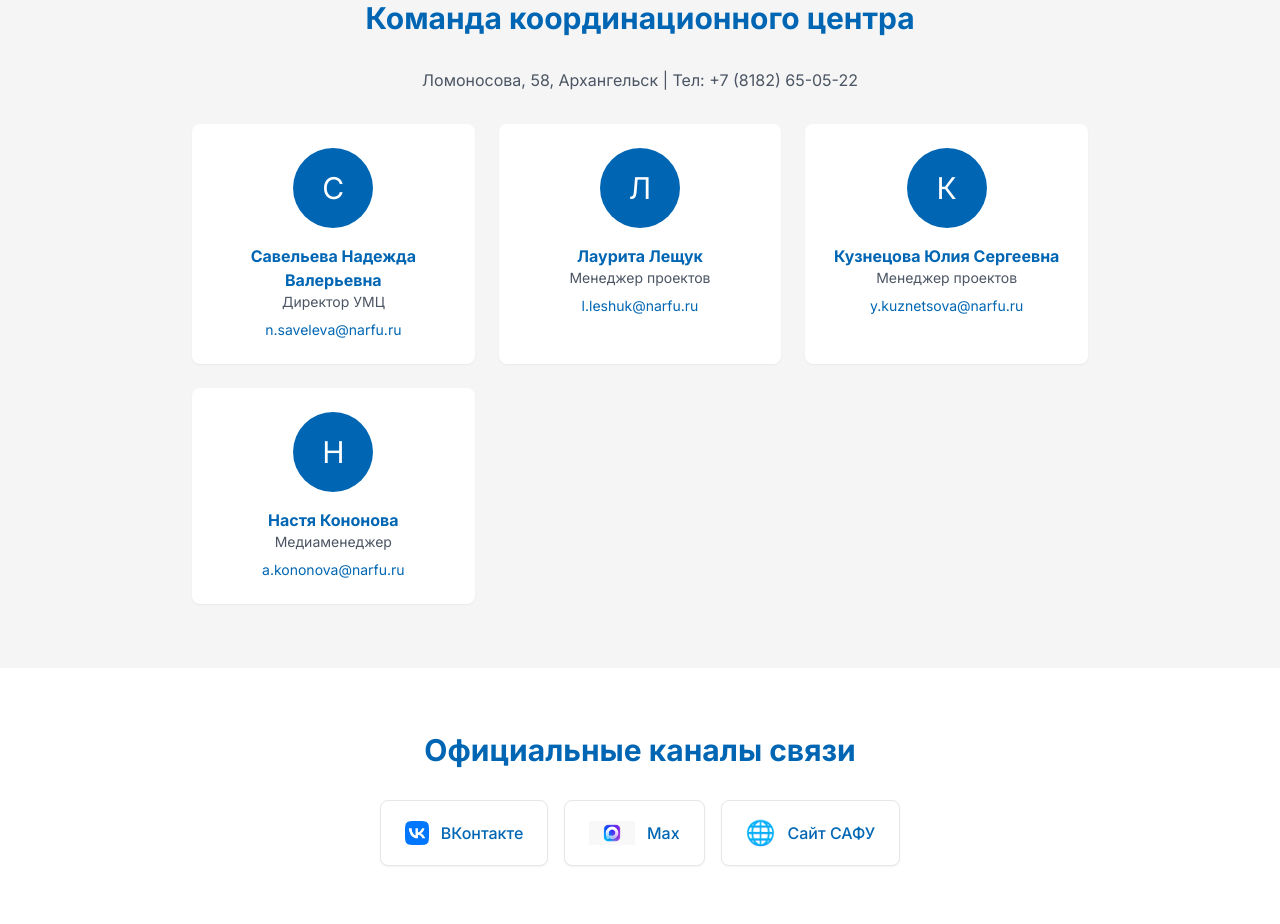
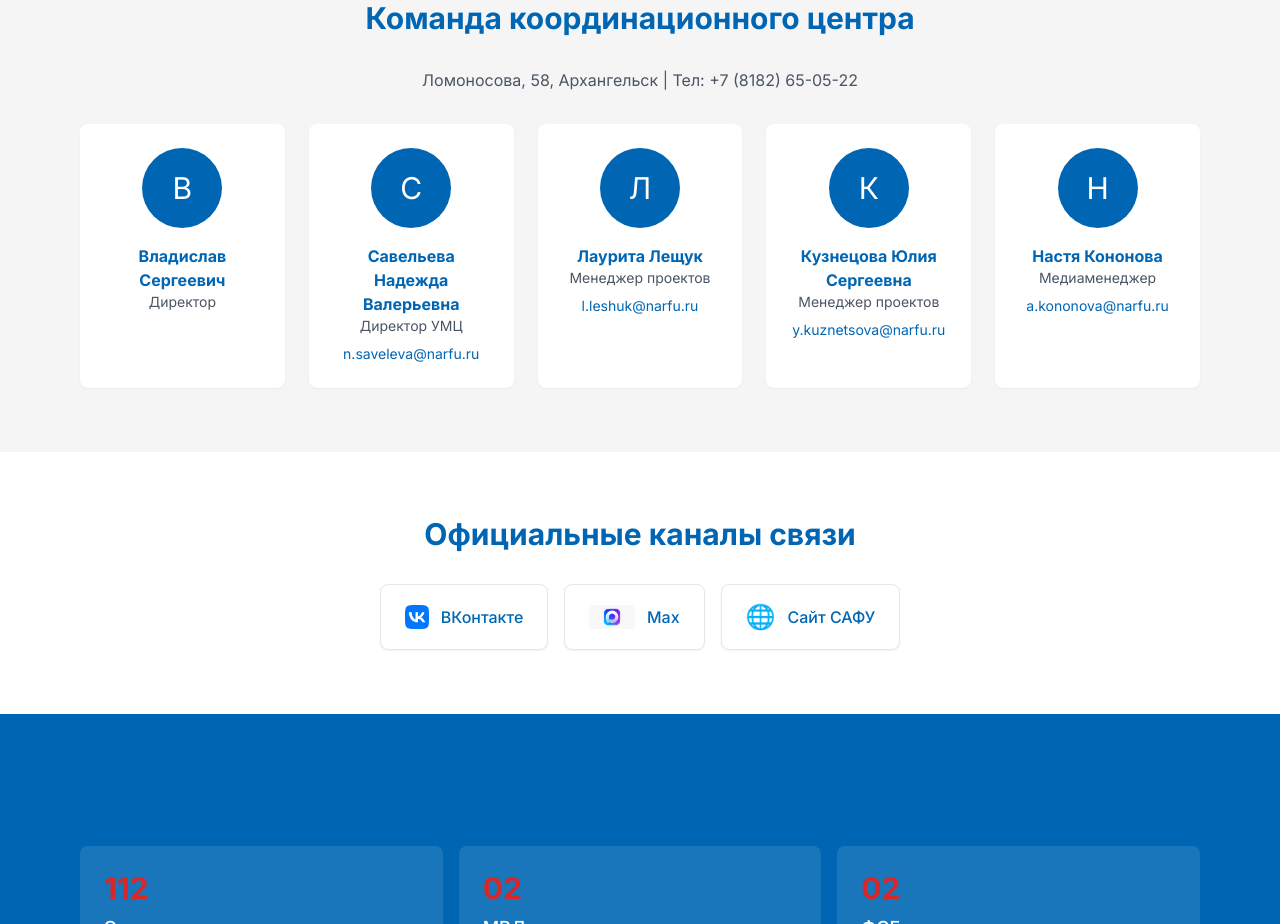
Before and after one commit to nevijlo/coorcenter, a Next.js app: page / in a window 1280 px wide. Shown: the part 2300-3224 px from the top of the page. Built offline with nearby package versions, Linux system fonts and the light colour scheme.

Commit message:
Update team and layout

```diff
--- a/src/app/page.tsx
+++ b/src/app/page.tsx
@@ -14,6 +14,7 @@
 ]
 
 const staff = [
+  { name: 'Владислав Сергеевич', position: 'Директор', email: '' },
   { name: 'Савельева Надежда Валерьевна', position: 'Директор УМЦ', email: 'n.saveleva@narfu.ru' },
   { name: 'Лаурита Лещук', position: 'Менеджер проектов', email: 'l.leshuk@narfu.ru' },
   { name: 'Кузнецова Юлия Сергеевна', position: 'Менеджер проектов', email: 'y.kuznetsova@narfu.ru' },
@@ -300,7 +301,7 @@
         <div className="container-main">
           <h2 className="section-title text-center">Команда координационного центра</h2>
           <p className="text-center text-gray-600 mb-8">Ломоносова, 58, Архангельск | Тел: +7 (8182) 65-05-22</p>
-          <div className="grid grid-cols-1 sm:grid-cols-2 lg:grid-cols-3 gap-6 max-w-4xl mx-auto">
+          <div className="grid grid-cols-1 sm:grid-cols-2 lg:grid-cols-5 gap-6 max-w-6xl mx-auto">
             {staff.map((person) => (
               <div key={person.name} className="bg-white rounded-lg p-6 shadow-sm text-center">
                 <div className="w-20 h-20 bg-safu-blue rounded-full mx-auto mb-4 flex items-center justify-center">
```
